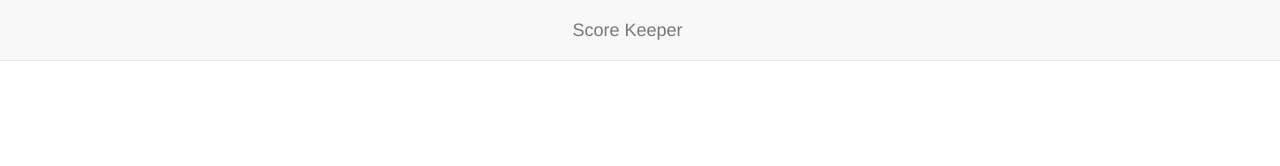
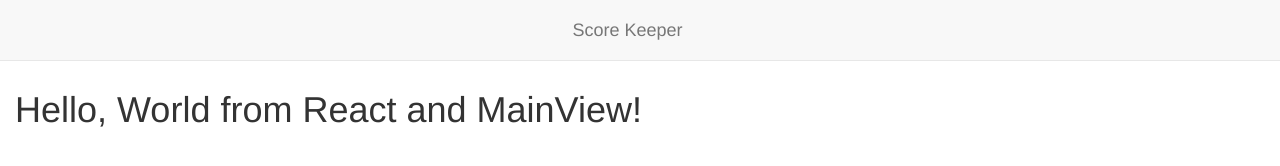
Before and after one commit to rachavez/tournament-score-keeper, a React app: page / in a window 1280 px wide. Built offline with nearby package versions, Linux system fonts and the light colour scheme.

Commit message:
forgot about css that pushes text below nav bar. updated index.html to link to it. Updated MainView.js to include enclosing wrapper.

```diff
--- a/src/components/MainView.js
+++ b/src/components/MainView.js
@@ -14,7 +14,12 @@ export default class MainView extends React.Component {
 
     render() {
         return (
-            <Navbar />
+            <div>
+                <Navbar />
+                <div className="container-fluid">
+                    <Header />
+                </div>
+            </div>
         );
     }
 }
--- /dev/null
+++ b/src/css/navbar-fixed-top.css
@@ -0,0 +1,3 @@
+body {
+	padding-top: 70px;
+}
--- a/src/index.html
+++ b/src/index.html
@@ -9,6 +9,7 @@
 		<!-- Bootstrap stuff -->
 		<link href="./node_modules/bootstrap/dist/css/bootstrap.min.css" rel="stylesheet">
 		<link rel="stylesheet" type="text/css" href="./css/sticky-footer-navbar.css">
+		<link rel="stylesheet" type="text/css" href="./css/navbar-fixed-top.css">
 
 	</head>
 
```
